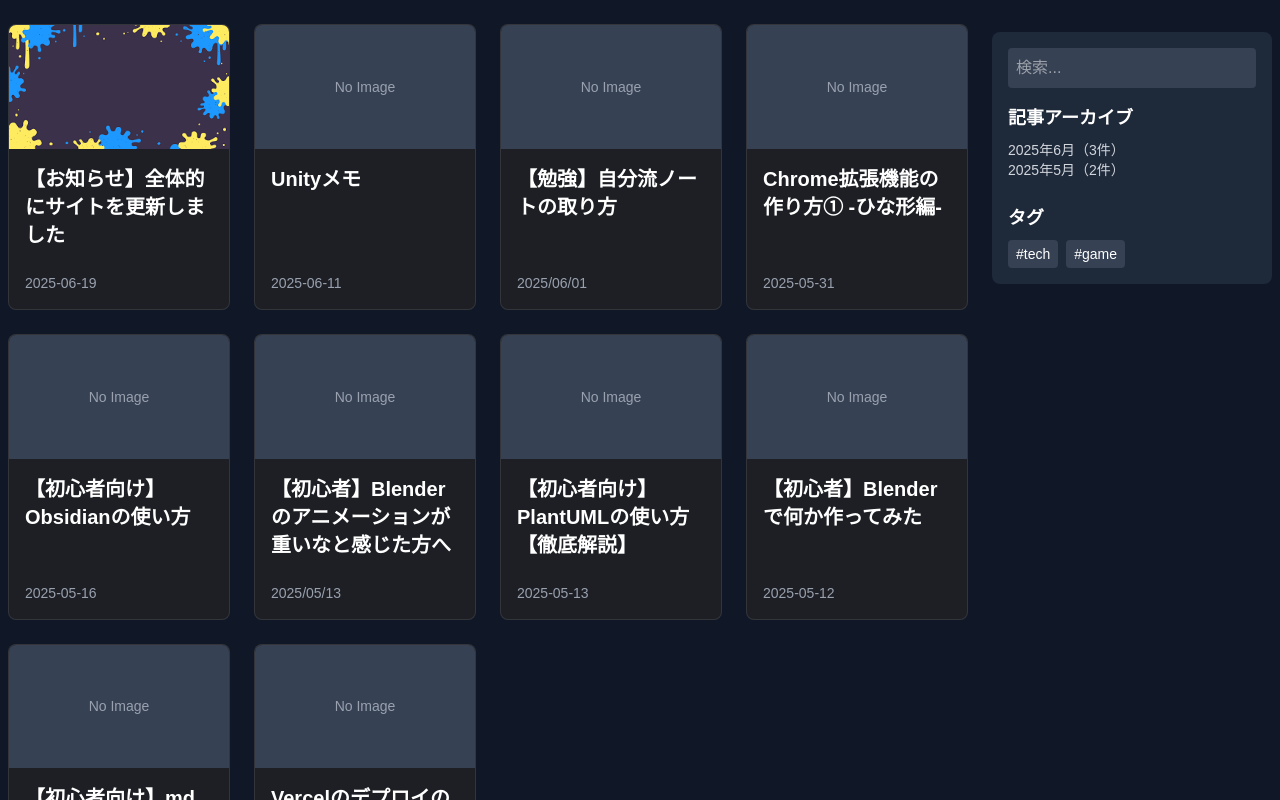
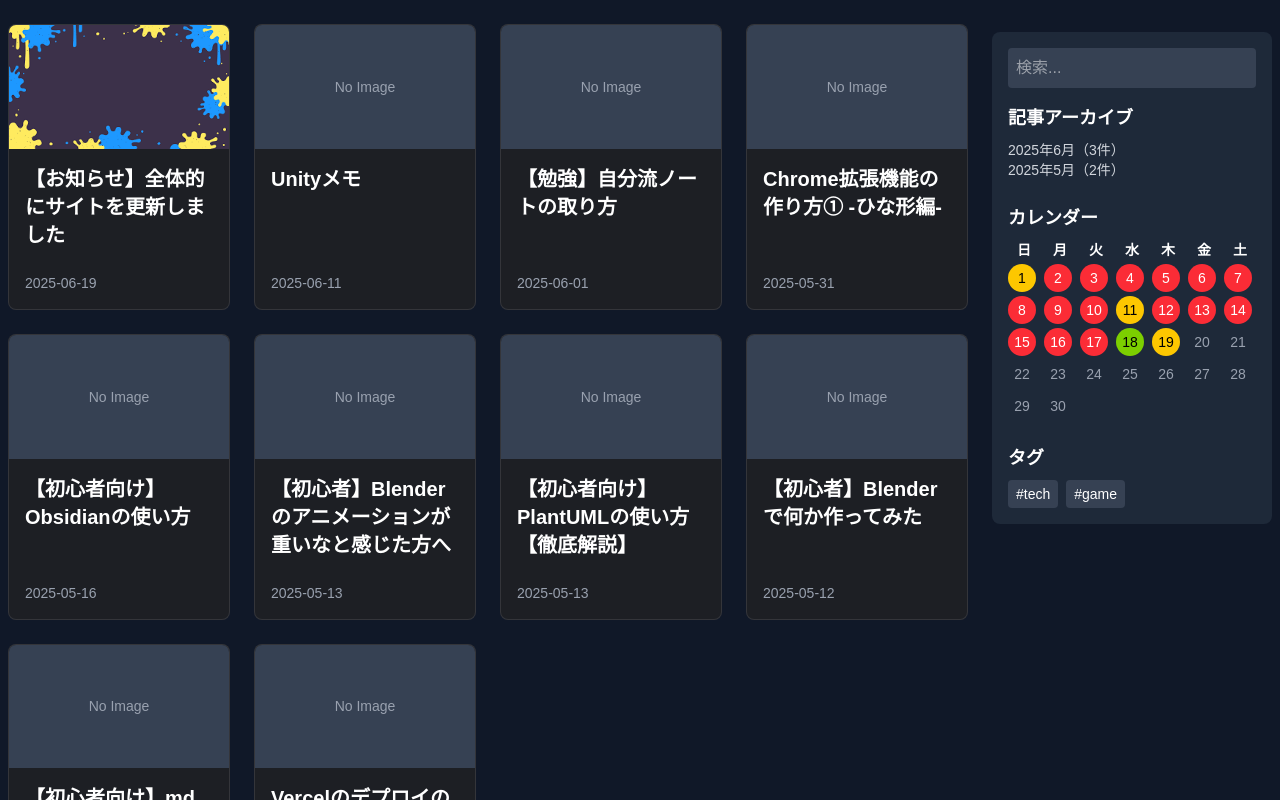
Before and after one commit to midomato/my-blog, a Next.js app: page /posts in a window 1280 px wide. Shown: the top 800 px of the page. Built offline with nearby package versions, Linux system fonts and the light colour scheme.

Commit message:
calendar plus

```diff
--- a/package.json
+++ b/package.json
@@ -10,6 +10,7 @@
   },
   "dependencies": {
     "@tailwindcss/typography": "^0.5.16",
+    "date-fns": "^4.1.0",
     "gray-matter": "^4.0.3",
     "next": "15.3.3",
     "react": "^19.0.0",
--- a/src/app/posts/layout.tsx
+++ b/src/app/posts/layout.tsx
@@ -1,4 +1,8 @@
+import Calendar from "@/components/Calendar";
+import { getAllPosts } from "@/lib/posts";
+
 export default function PostLayout({ children }: { children: React.ReactNode }) {
+  const posts = getAllPosts();
   return (
     <div className="min-h-screen bg-gray-900 text-white flex flex-col lg:flex-row px-4 lg:px-2 py-6 gap-6">
       <main className="flex-1">{children}</main>
@@ -20,6 +24,8 @@ export default function PostLayout({ children }: { children: React.ReactNode })
             {/* 本当は自動で出したいけど最初はハードコーディングでOK */}
           </ul>
         </div>
+        {/* カレンダー */}
+        <Calendar posts={posts.map(p => ({ date: p.date, slug: p.slug }))}/>
 
         {/* タグカテゴリ（オプション） */}
         <div className="mt-6">
--- /dev/null
+++ b/src/components/Calendar.tsx
@@ -0,0 +1,67 @@
+'use client'
+
+import { format, startOfMonth, endOfMonth, eachDayOfInterval, getDay, isSameDay, isBefore } from 'date-fns'
+import Link from 'next/link'
+
+type Props = {
+  posts: { date: string; slug: string }[]
+}
+
+export default function Calendar({ posts }: Props) {
+  const today = new Date()
+  const start = startOfMonth(today)
+  const end = endOfMonth(today)
+  const days = eachDayOfInterval({ start, end })
+
+  const postMap = new Map<string, string>()
+  posts.forEach(post => {
+    const key = format(new Date(post.date), 'yyyy-MM-dd')
+    postMap.set(key, post.slug)
+  })
+
+  const padding = Array(getDay(start)).fill(null)
+
+  return (
+    <div className="mt-6">
+      <h2 className="text-lg font-bold mb-2">カレンダー</h2>
+      <div className="grid grid-cols-7 gap-1 text-sm text-center">
+        {['日', '月', '火', '水', '木', '金', '土'].map((d) => (
+          <div key={d} className="font-semibold">{d}</div>
+        ))}
+        {padding.map((_, i) => <div key={`pad-${i}`} />)}
+
+        {days.map((day) => {
+          const key = format(day, 'yyyy-MM-dd')
+          const slug = postMap.get(key)
+          const dayNum = format(day, 'd')
+
+          const isToday = isSameDay(day, today)
+          const isPast = isBefore(day, today)
+
+          let className = "w-7 h-7 flex items-center justify-center rounded-full"
+          if (isToday) {
+            className += " bg-lime-500 text-black"
+          } else if (slug) {
+            className += " bg-yellow-400 text-black"
+          } else if (isPast) {
+            className += " bg-red-500 text-white"
+          } else {
+            className += " text-gray-400"
+          }
+
+          return (
+            <div key={key}>
+              {slug ? (
+                <Link href={`/posts/${slug}`}>
+                  <span className={className}>{dayNum}</span>
+                </Link>
+              ) : (
+                <span className={className}>{dayNum}</span>
+              )}
+            </div>
+          )
+        })}
+      </div>
+    </div>
+  )
+}
--- /dev/null
+++ b/src/lib/posts.ts
@@ -0,0 +1,33 @@
+import fs from "fs";
+import path from "path";
+import matter from "gray-matter";
+
+const postsDir = path.join(process.cwd(), "src/posts");
+
+export type PostMeta = {
+  slug: string;
+  title: string;
+  date: string;
+  thumbnail: string;
+};
+
+export function getAllPosts(): PostMeta[] {
+  const files = fs.readdirSync(postsDir);
+
+  return files
+    .map((filename) => {
+      const filePath = path.join(postsDir, filename);
+      const fileContent = fs.readFileSync(filePath, "utf-8");
+      const { data } = matter(fileContent);
+
+      return {
+        slug: filename.replace(/\.md$/, ""),
+        title: data.title || filename,
+        date: data.date || "",
+        thumbnail: data.thumbnail || "",
+      };
+    })
+    .sort((a, b) => {
+      return new Date(b.date).getTime() - new Date(a.date).getTime();
+    });
+}
--- a/src/posts/blendersecond.md
+++ b/src/posts/blendersecond.md
@@ -1,6 +1,6 @@
 ---
 title: "【初心者】Blenderのアニメーションが重いなと感じた方へ"
-date: "2025/05/13"
+date: "2025-05-13"
 tag: ["Blender"]
 ---
 ___
--- a/src/posts/notemaking.md
+++ b/src/posts/notemaking.md
@@ -1,6 +1,6 @@
 ---
 title: "【勉強】自分流ノートの取り方"
-date: "2025/06/01"
+date: "2025-06-01"
 tag: ["study"]
 ---
 ___
```
Also changed, not shown: 1 other file (tests, documents, lock files or other folders).
